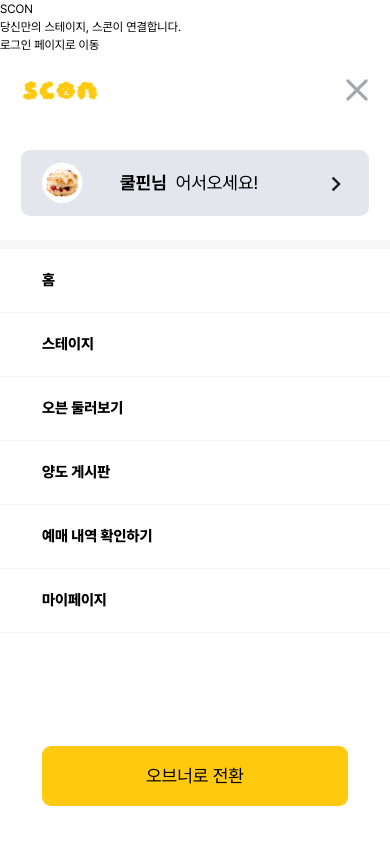
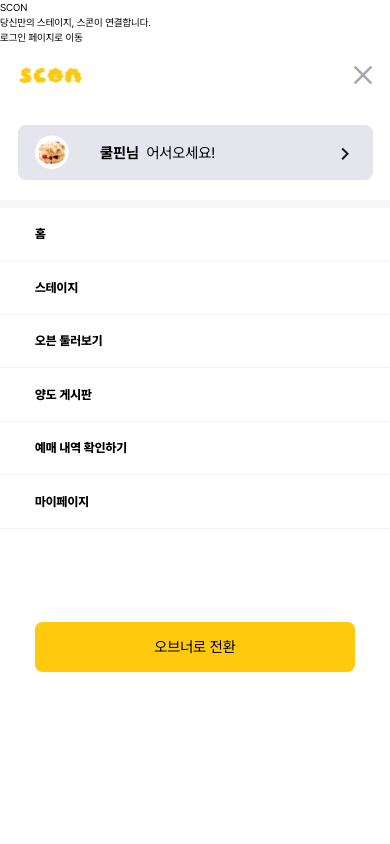
Before and after one commit to 809bakery/SCON-Frontend, a Next.js app: page / in a window 390 px wide. Shown: the top 844 px of the page. Built offline with nearby package versions, Linux system fonts and the light colour scheme.

Commit message:
design: 모바일 환경을 고려한 layout 수정

```diff
--- a/src/app/layout.tsx
+++ b/src/app/layout.tsx
@@ -30,7 +30,7 @@
   return (
     <html
       lang="kr"
-      className={`${pretendard.variable} text-[12px] sm:text-[16px]`}
+      className={`${pretendard.variable} text-[10px] sm:text-[16px]`}
     >
       <head>
         <link rel="manifest" href="/manifest.json" />
@@ -51,7 +51,7 @@
         <meta name="apple-mobile-web-app-capable" content="yes" />
       </head>
       <body
-        className={`${pretendard.className} w-full h-full min-h-dvh flex justify-center items-center`}
+        className={`${pretendard.className} w-full h-full min-h-dvh flex justify-center`}
       >
         <div className="w-full h-full max-w-[600px] sm:border-l-2 sm:border-r-2 border-border">
           <Provider>{children}</Provider>
--- a/src/features/event/components/stage/AllStage.tsx
+++ b/src/features/event/components/stage/AllStage.tsx
@@ -24,35 +24,35 @@
         <button
           type="button"
           onClick={() => handleClick('all')}
-          className={`${category === 'all' ? 'bg-primary' : 'border-2 border-[#CECCCC]'} py-2 px-5 rounded-full`}
+          className={`${category === 'all' ? 'bg-primary' : 'border-2 border-[#CECCCC]'} py-2 px-5 rounded-full min-w-max`}
         >
           전체
         </button>
         <button
           type="button"
           onClick={() => handleClick('performance')}
-          className={`${category === 'performance' ? 'bg-primary' : 'border-2 border-[#CECCCC]'} py-2 px-5 rounded-full`}
+          className={`${category === 'performance' ? 'bg-primary' : 'border-2 border-[#CECCCC]'} py-2 px-5 rounded-full min-w-max`}
         >
           공연
         </button>
         <button
           type="button"
           onClick={() => handleClick('lecture')}
-          className={`${category === 'lecture' ? 'bg-primary' : 'border-2 border-[#CECCCC]'} py-2 px-5 rounded-full`}
+          className={`${category === 'lecture' ? 'bg-primary' : 'border-2 border-[#CECCCC]'} py-2 px-5 rounded-full min-w-max`}
         >
           강연
         </button>
         <button
           type="button"
           onClick={() => handleClick('club')}
-          className={`${category === 'club' ? 'bg-primary' : 'border-2 border-[#CECCCC]'} py-2 px-5 rounded-full`}
+          className={`${category === 'club' ? 'bg-primary' : 'border-2 border-[#CECCCC]'} py-2 px-5 rounded-full min-w-max`}
         >
           소모임
         </button>
         <button
           type="button"
           onClick={() => handleClick('etc')}
-          className={`${category === 'etc' ? 'bg-primary' : 'border-2 border-[#CECCCC]'} py-2 px-5 rounded-full`}
+          className={`${category === 'etc' ? 'bg-primary' : 'border-2 border-[#CECCCC]'} py-2 px-5 rounded-full min-w-max`}
         >
           기타
         </button>
```
